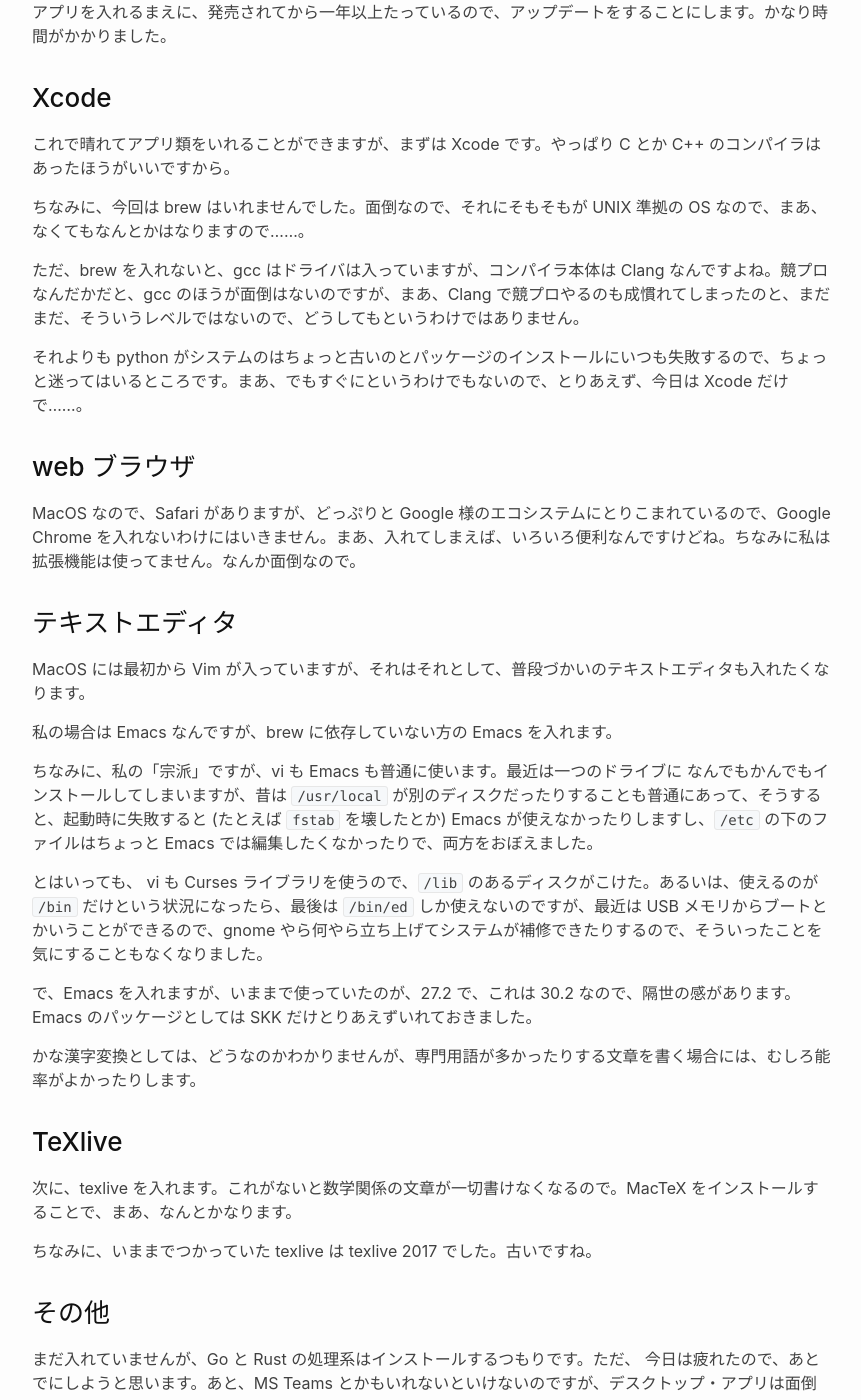
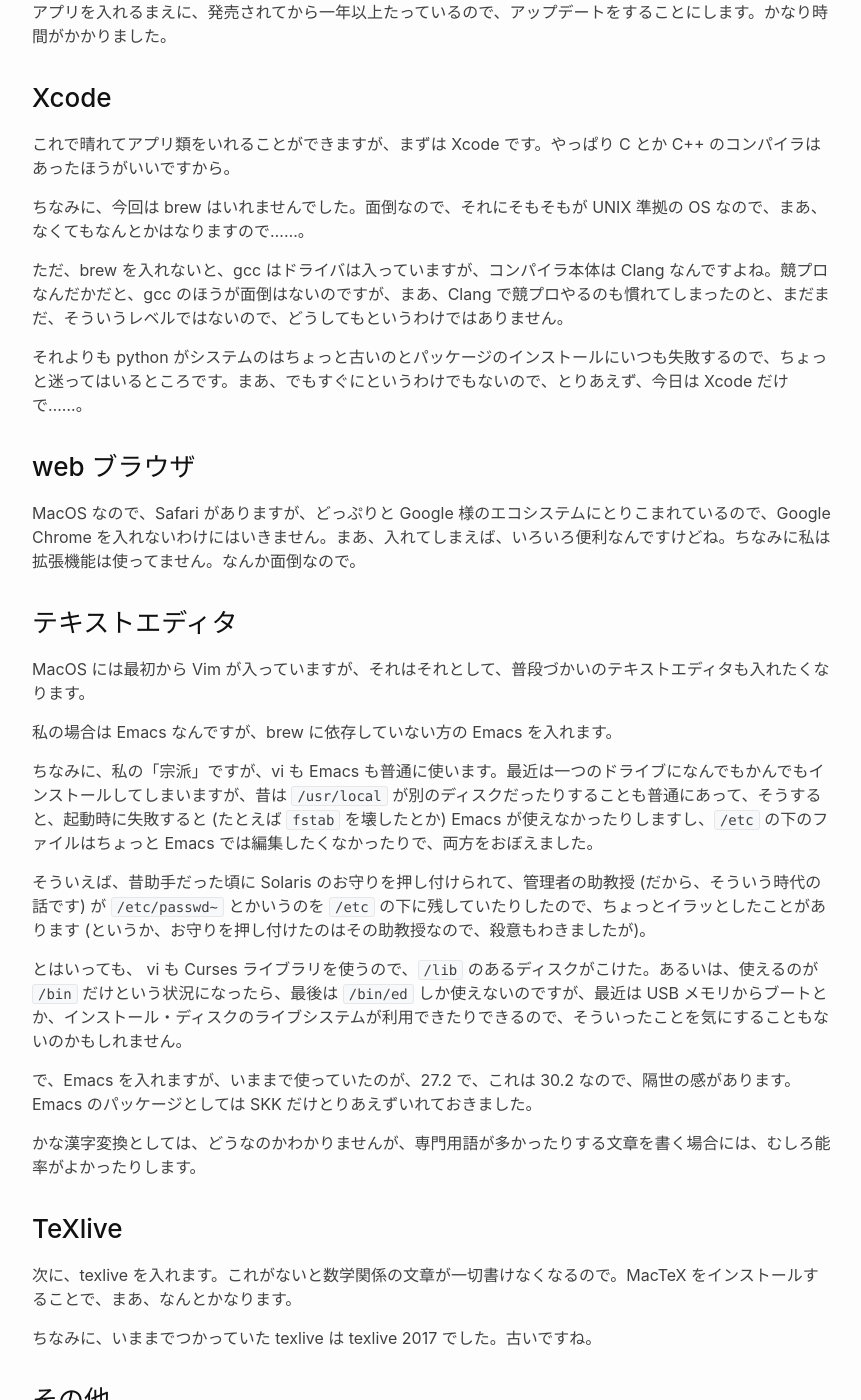
Before and after one commit to eiu2/eiu2.github.com, a Jekyll site: the page built from _posts/2026-08-24-mac.md, in a window 1280 px wide and 1400 px high, scrolled down 2002 px. Shown: the whole window, without its empty margins (208-1069 px from the left). Built offline with Jekyll 4.4.1, drawn with Linux system fonts in a browser that asks for light colours; nearby versions of some CDN libraries; some of the changed text lies outside the part shown.

Commit message:
Update 2026-08-24-mac.md

```diff
--- a/_posts/2026-08-24-mac.md
+++ b/_posts/2026-08-24-mac.md
@@ -28,7 +28,7 @@
 
 とりあえず、起動するまでにいろいろと質問に答えないといけません。
 
-言語はもちろん日本語です。ちなみに子供は `US_en` にしているのですが、
+言語はもちろん日本語です。ちなみに子供は `en_US` にしているのですが、
 なんか、イキりもいいかげんにして欲しいものです。なんか、たまに子供の MacBook を見る際に
 まったく操作できません。というか、拡散系の AI さんなみに、文字を読んでないで、
 全体の雰囲気みたいなのをみて操作しているので、いきなり外国の街角に放り出されたみたいになってしまいます。
@@ -42,7 +42,7 @@
 
 ### ログイン後の設定
 
-私には変な癖があって、スクロールがなんか普通の人と逆みたいなので、タッチパネルの設定でスクロールの向きを変えます。あと、時間が PDT だったので、直しました。時刻の直し方がわからないので、とりえず、sudo date コマンドで直しました。それでも、結局 PDT のままに時刻だけ JST にしてもだめなので、結局検索してタイムゾーンふくめて GUI で直しましたが。
+私には変な癖があって、スクロールがなんか普通の人と逆みたいなので、タッチパネルの設定でスクロールの向きを変えます。あと、時間が PDT だったので、直しました。時刻の直し方がわからないので、とりえず、`sudo date` コマンドで直しました。それでも、結局 PDT のままに、時刻だけ JST にしてもだめなので、結局検索してタイムゾーンふくめて GUI で直しましたが。
 
 あとは、Dock ですね。Dock については名言があって「Dock なんて飾りです。偉い人にはそれが……」とかいう感じだったのですが、まあ名言関係なく、Dock が狭い画面上にあるのは邪魔なので、普段は隠れているように設定しました。なんか、他に、昔 MacOS ではなかった Desktop に表示されているカレンダーやら天気予報やらがありましたが、それも出てこないようにしました。あれって、結局気がきいているようで、他のウィンドウに隠れているので、あまり嬉しくありません。
 
@@ -56,7 +56,7 @@
 
 ちなみに、今回は brew はいれませんでした。面倒なので、それにそもそもが UNIX 準拠の OS なので、まあ、なくてもなんとかはなりますので……。
 
-ただ、brew を入れないと、gcc はドライバは入っていますが、コンパイラ本体は Clang なんですよね。競プロなんだかだと、gcc のほうが面倒はないのですが、まあ、Clang で競プロやるのも成慣れてしまったのと、まだまだ、そういうレベルではないので、どうしてもというわけではありません。
+ただ、brew を入れないと、gcc はドライバは入っていますが、コンパイラ本体は Clang なんですよね。競プロなんだかだと、gcc のほうが面倒はないのですが、まあ、Clang で競プロやるのも慣れてしまったのと、まだまだ、そういうレベルではないので、どうしてもというわけではありません。
 
 それよりも python がシステムのはちょっと古いのとパッケージのインストールにいつも失敗するので、ちょっと迷ってはいるところです。まあ、でもすぐにというわけでもないので、とりあえず、今日は Xcode だけで……。
 
@@ -70,11 +70,11 @@
 
 私の場合は Emacs なんですが、brew に依存していない方の Emacs を入れます。
 
-ちなみに、私の「宗派」ですが、vi も Emacs も普通に使います。最近は一つのドライブに
-なんでもかんでもインストールしてしまいますが、昔は `/usr/local` が別のディスクだったりすることも普通にあって、そうすると、起動時に失敗すると (たとえば `fstab` を壊したとか) Emacs
-が使えなかったりしますし、`/etc` の下のファイルはちょっと Emacs では編集したくなかったりで、両方をおぼえました。
+ちなみに、私の「宗派」ですが、vi も Emacs も普通に使います。最近は一つのドライブになんでもかんでもインストールしてしまいますが、昔は `/usr/local` が別のディスクだったりすることも普通にあって、そうすると、起動時に失敗すると (たとえば `fstab` を壊したとか) Emacs が使えなかったりしますし、`/etc` の下のファイルはちょっと Emacs では編集したくなかったりで、両方をおぼえました。
 
-とはいっても、 vi も Curses ライブラリを使うので、`/lib` のあるディスクがこけた。あるいは、使えるのが `/bin` だけという状況になったら、最後は `/bin/ed` しか使えないのですが、最近は USB メモリからブートとかいうことができるので、gnome やら何やら立ち上げてシステムが補修できたりするので、そういったことを気にすることもなくなりました。
+そういえば、昔助手だった頃に Solaris のお守りを押し付けられて、管理者の助教授 (だから、そういう時代の話です) が `/etc/passwd~` とかいうのを `/etc` の下に残していたりしたので、ちょっとイラッとしたことがあります (というか、お守りを押し付けたのはその助教授なので、殺意もわきましたが)。
+
+とはいっても、 vi も Curses ライブラリを使うので、`/lib` のあるディスクがこけた。あるいは、使えるのが `/bin` だけという状況になったら、最後は `/bin/ed` しか使えないのですが、最近は USB メモリからブートとか、インストール・ディスクのライブシステムが利用できたりできるので、そういったことを気にすることもないのかもしれません。
 
 で、Emacs を入れますが、いままで使っていたのが、27.2 で、これは 30.2 なので、隔世の感があります。Emacs のパッケージとしては SKK だけとりあえずいれておきました。
 
@@ -88,8 +88,7 @@
 
 ### その他
 
-まだ入れていませんが、Go と Rust の処理系はインストールするつもりです。ただ、
-今日は疲れたので、あとでにしようと思います。あと、MS Teams とかもいれないといけないのですが、デスクトップ・アプリは面倒なので入れないですませたいです。
+まだ入れていませんが、Go と Rust の処理系はインストールするつもりです。ただ、今日は疲れたので、あとでにしようと思います。あと、MS Teams とかもいれないといけないのですが、デスクトップ・アプリは面倒なので入れないですませたいです。
 
 ### 最後に
 
```
